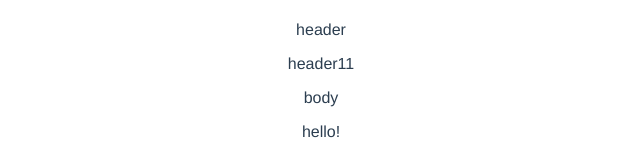
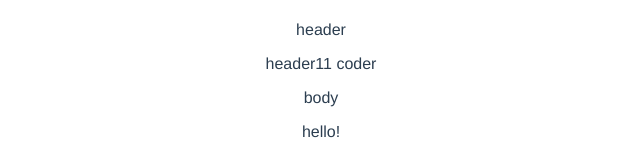
Before and after one commit to seenbeomlee/vue_h, a Vue app in the folder test1/: page /about in a window 1280 px wide. Shown: the part 145-290 px from the top of the page, without its empty margins (319-959 px from the left). Built offline with nearby package versions, Linux system fonts and the light colour scheme.

Commit message:
1.19: practice: slot using parent data
1.19: practice: slot using parent data

#seenblee.vue
 line 26 --> line 4 -> (about.vue) line 5~6

```diff
--- a/test1/src/components/seenblee.vue
+++ b/test1/src/components/seenblee.vue
@@ -1,7 +1,7 @@
 <template>
   <div>
     <p>header</p>
-    <slot name="header"></slot>
+    <slot name="header" :seenblee="seenblee"></slot>
     <p>body</p>
     <slot></slot>
     <p>footer</p>
@@ -13,7 +13,6 @@ export default {
   props: {
     title: {
       type: String,
-      //required: false /* props is optional == false, mendatory == true */
       default: "default title"
     },
     name: {
@@ -24,15 +23,11 @@ export default {
 
   data() {
     return {
-      //name: "seenblee"
+      seenblee: "coder"
     };
   },
 
-  methods: {
-    /*     updateName() {
-      this.name = "seenblee updated";
-    } */
-  }
+  methods: {}
 };
 </script>
 
--- a/test1/src/views/About.vue
+++ b/test1/src/views/About.vue
@@ -2,8 +2,8 @@
   <div class="about">
     <h1>This is an about page</h1>
     <seenblee>
-      <template #header>
-        <p>header11</p>
+      <template #header="tt">
+        <p>header11 {{ tt.seenblee }}</p>
       </template>
       <template v-slot:default>hello!</template>
     </seenblee>
```
